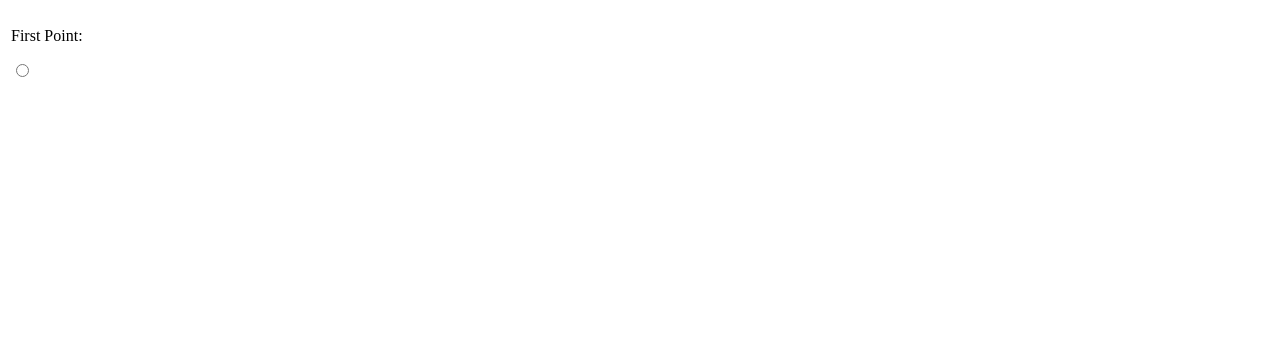
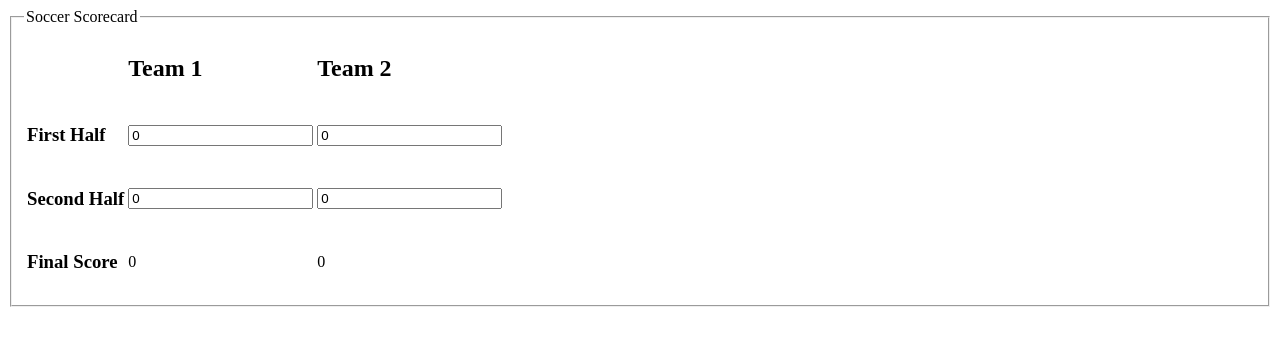
Before and after one commit to StudlyMuffin/StudlyMuffin.github.io, a plain HTML site: page pages/prog03.html in a window 1280 px wide. Drawn offline with Linux system fonts and the light colour scheme.

Commit message:
Update prog03.html

```diff
--- a/pages/prog03.html
+++ b/pages/prog03.html
@@ -1,13 +1,59 @@
 <!DOCTYPE html>
 <html lang="en">
 	<head>
-    <title>CIS 255</title>
+		<title>CIS 255 - Prog03</title>
+		<link rel="stylesheet" type="text/css" href="prog03.css">
 	</head>
 	<body>
-    <form>
+		<form oninput="team1final.value=parseInt(team1half1.value)+parseInt(team1half2.value);team2final.value=parseInt(team2half1.value)+parseInt(team2half2.value)">
+			<fieldset>
+				<legend>Soccer Scorecard</legend>
 				<table>
+					<tr>
 						<td>
-          <p>First Point: </p>
-          <input type="radio" name="Contestant 1" value=
+						</td>
+						<td>
+							<h2>Team 1</h2>
+						</td>
+						<td>
+							<h2>Team 2</h2>
+						</td>
+					</tr>
+					<tr>
+						<td>
+							<h3>First Half</h3>
+						</td>
+						<td>
+							<input type="number" name="t1score" id="team1half1" value="0">
+						</td>
+						<td>
+							<input type="number" name="t2score" id="team2half1" value="0">
+						</td>
+					</tr>
+					<tr>
+						<td>
+							<h3>Second Half</h3>
+						</td>
+						<td>
+							<input type="number" name="t1score" id="team1half2" value="0">
+						</td>
+						<td>
+							<input type="number" name="t2score" id="team2half2" value="0">
+						</td>
+					</tr>
+					<tr>
+						<td>
+							<h3>Final Score</h3>
+						</td>
+						<td>
+							<output name="team1final" for="team1half1 team1half2">0</output>
+						</td>
+						<td>
+							<output name="team2final" for="team2half1 team2half2">0</output>
+						</td>
+					</tr>
+				</table>
+			</fieldset>
+		</form>
 	</body>
 </html>
```
Lines whose indentation alone changed are shown as unchanged.
